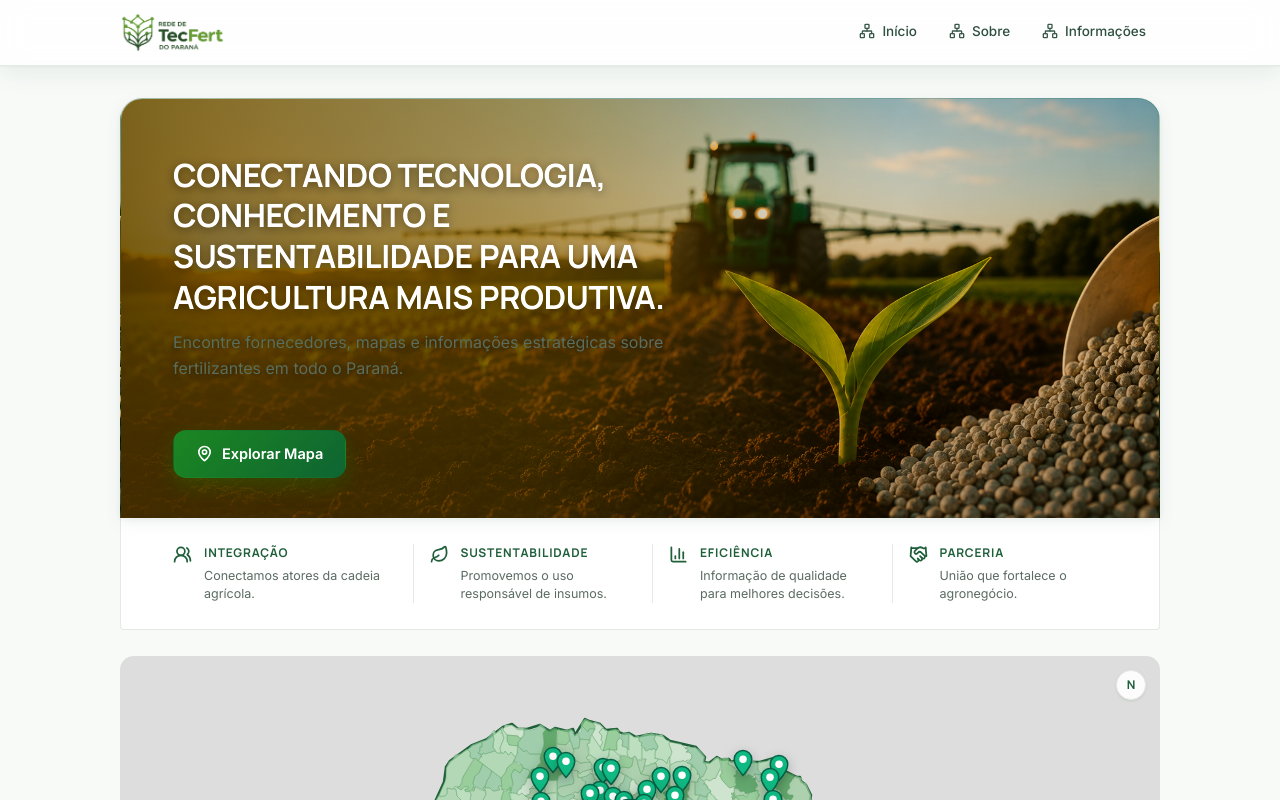
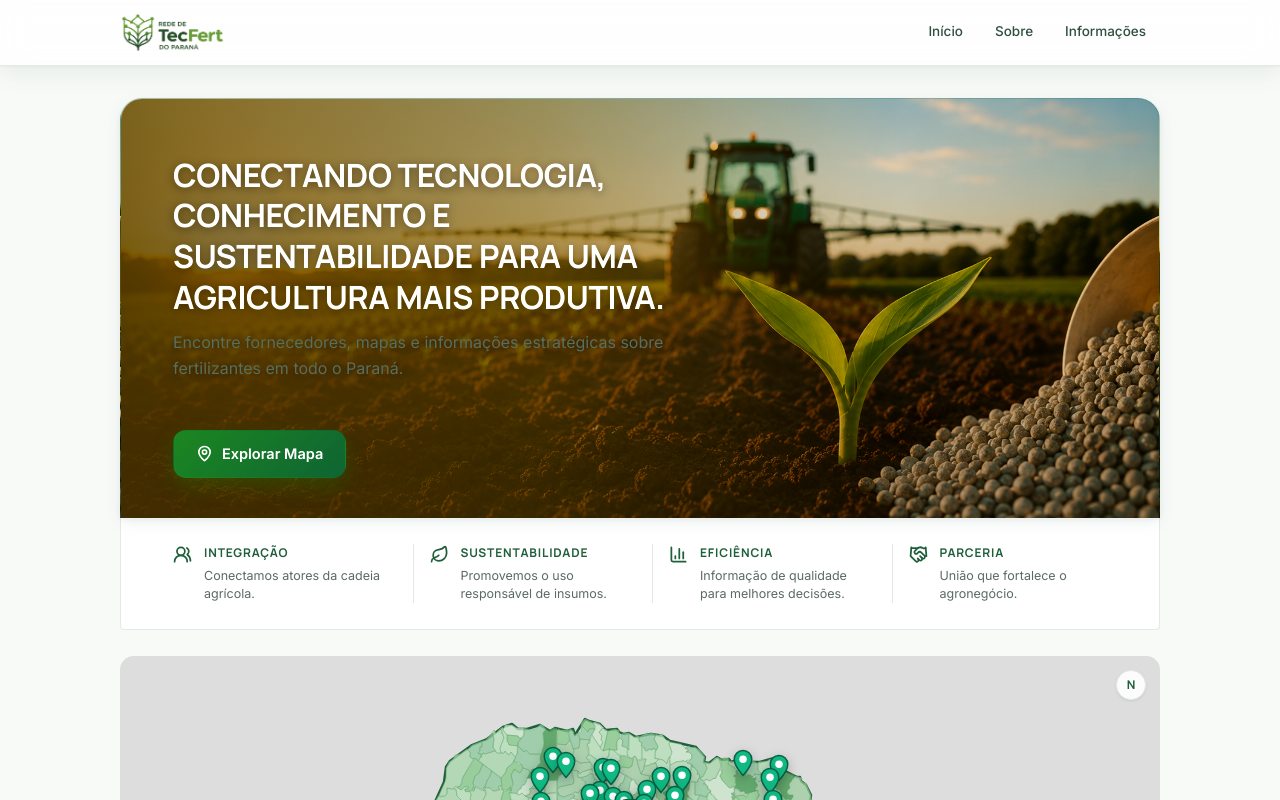
Before and after one commit to Labtes-Unioeste/Gerenciador, a React (Vite) app: page / in a window 1280 px wide. Shown: the top 800 px of the page. Built offline with nearby package versions, Linux system fonts and the light colour scheme; a web font is replaced by a local one.

Commit message:
style(topnav): remove os icones ao lado de Inicio/Sobre/Informacoes no menu superior, deixando apenas o texto

```diff
--- a/src/components/TopNav.jsx
+++ b/src/components/TopNav.jsx
@@ -1,5 +1,4 @@
 import { motion } from 'framer-motion'
-import { SIDEBAR_ICONS, ICONS } from '../lib/icons.js'
 
 const TABS = [
   { id: 'inicio', label: 'Início' },
@@ -22,7 +21,6 @@ export default function TopNav({ active, onSelect, open, onToggle }) {
 
         <nav className={`tn-nav ${open ? 'open' : ''}`}>
           {TABS.map((t, i) => {
-            const Icon = SIDEBAR_ICONS[t.id] || ICONS.Network
             const isActive = active === t.id
             const handleClick = () => {
               onSelect(t.id)
@@ -37,7 +35,6 @@ export default function TopNav({ active, onSelect, open, onToggle }) {
                 className={isActive ? 'active' : ''}
                 onClick={handleClick}
               >
-                <Icon size={16} strokeWidth={2} />
                 {t.label}
               </motion.a>
             )
```
